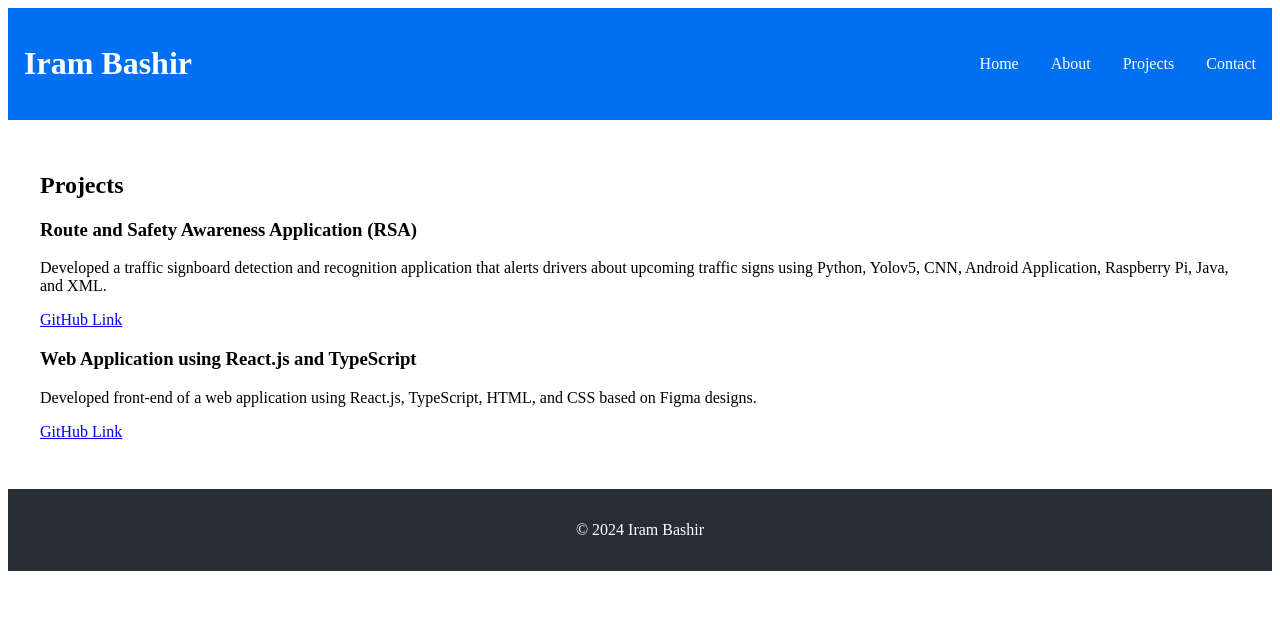
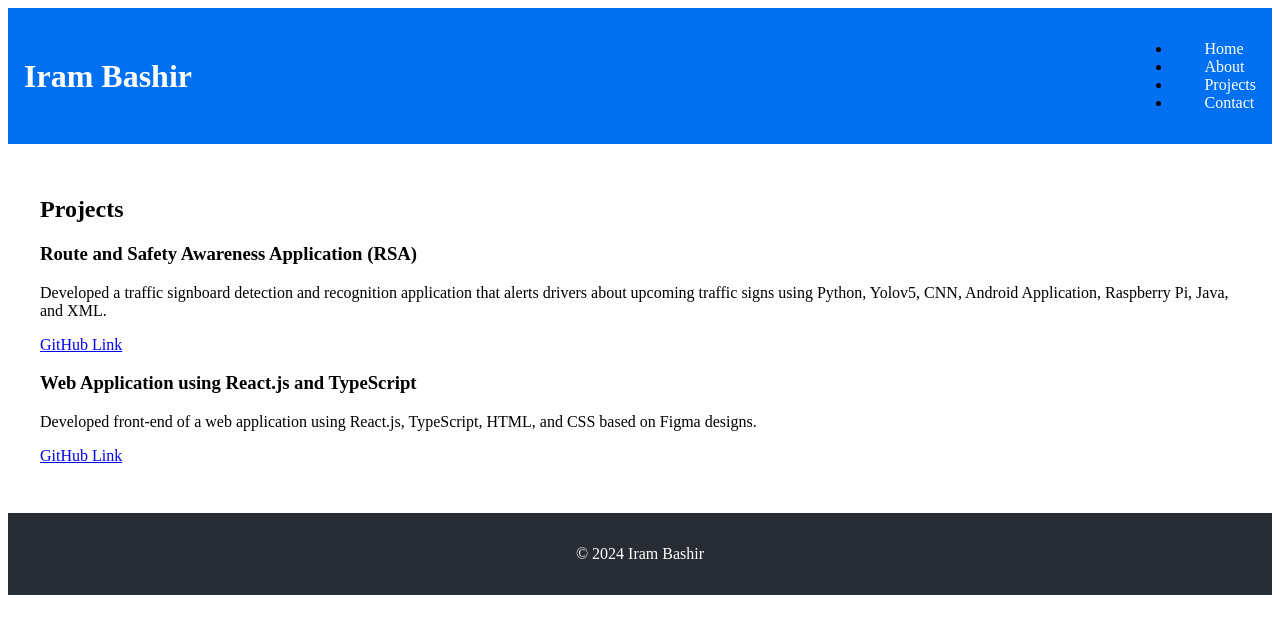
Before and after one commit to IramBashir/personal-portfolio, a React (Create React App) app: page /projects in a window 1280 px wide. Shown: the top 634 px of the page. Built offline with nearby package versions, Linux system fonts and the light colour scheme.

Commit message:
Fixed routing issues - 2
Fixed routing issues - 2

```diff
--- a/src/App.js
+++ b/src/App.js
@@ -18,9 +18,11 @@ const theme = {
 };
 
 function App() {
+  const basename = process.env.NODE_ENV === 'development' ? '/' : '/personal-portfolio';
+
   return (
     <ThemeProvider theme={theme}>
-      <Router>
+      <Router basename={basename}>
         <Header />
         <AppRoutes />
         <Footer />
--- a/src/AppRoutes.js
+++ b/src/AppRoutes.js
@@ -10,11 +10,11 @@ import NotFound from './components/NotFound';
 const AppRoutes = () => {
   return (
     <Routes>
-      <Route path="/" element={<Home />} />
-      <Route path="/about" element={<About />} />
-      <Route path="/projects" element={<Projects />} />
-      <Route path="/contact" element={<Contact />} />
-      <Route path="*" element={<NotFound />} />
+      <Route path={`${process.env.PUBLIC_URL}/`} element={<Home />} />
+      <Route path={`${process.env.PUBLIC_URL}/about`} element={<About />} />
+      <Route path={`${process.env.PUBLIC_URL}/projects`} element={<Projects />} />
+      <Route path={`${process.env.PUBLIC_URL}/contact`} element={<Contact />} />
+      <Route path={`${process.env.PUBLIC_URL}/*`} element={<NotFound />} />
     </Routes>
   );
 };
--- a/src/components/Header.js
+++ b/src/components/Header.js
@@ -1,16 +1,19 @@
 // src/components/Header.js
 import React from 'react';
 import styled from 'styled-components';
+import { Link } from 'react-router-dom';
 
 const Header = () => {
   return (
     <HeaderWrapper>
       <h1>Iram Bashir</h1>
       <nav>
-        <a href="/">Home</a>
-        <a href="/about">About</a>
-        <a href="/projects">Projects</a>
-        <a href="/contact">Contact</a>
+        <ul>
+          <li><Link to={`${process.env.PUBLIC_URL}/`}>Home</Link></li>
+          <li><Link to={`${process.env.PUBLIC_URL}/about`}>About</Link></li>
+          <li><Link to={`${process.env.PUBLIC_URL}/projects`}>Projects</Link></li>
+          <li><Link to={`${process.env.PUBLIC_URL}/contact`}>Contact</Link></li>
+        </ul>
       </nav>
     </HeaderWrapper>
   );
```
Also changed, not shown: 7 other files (tests, documents, lock files or other folders).
